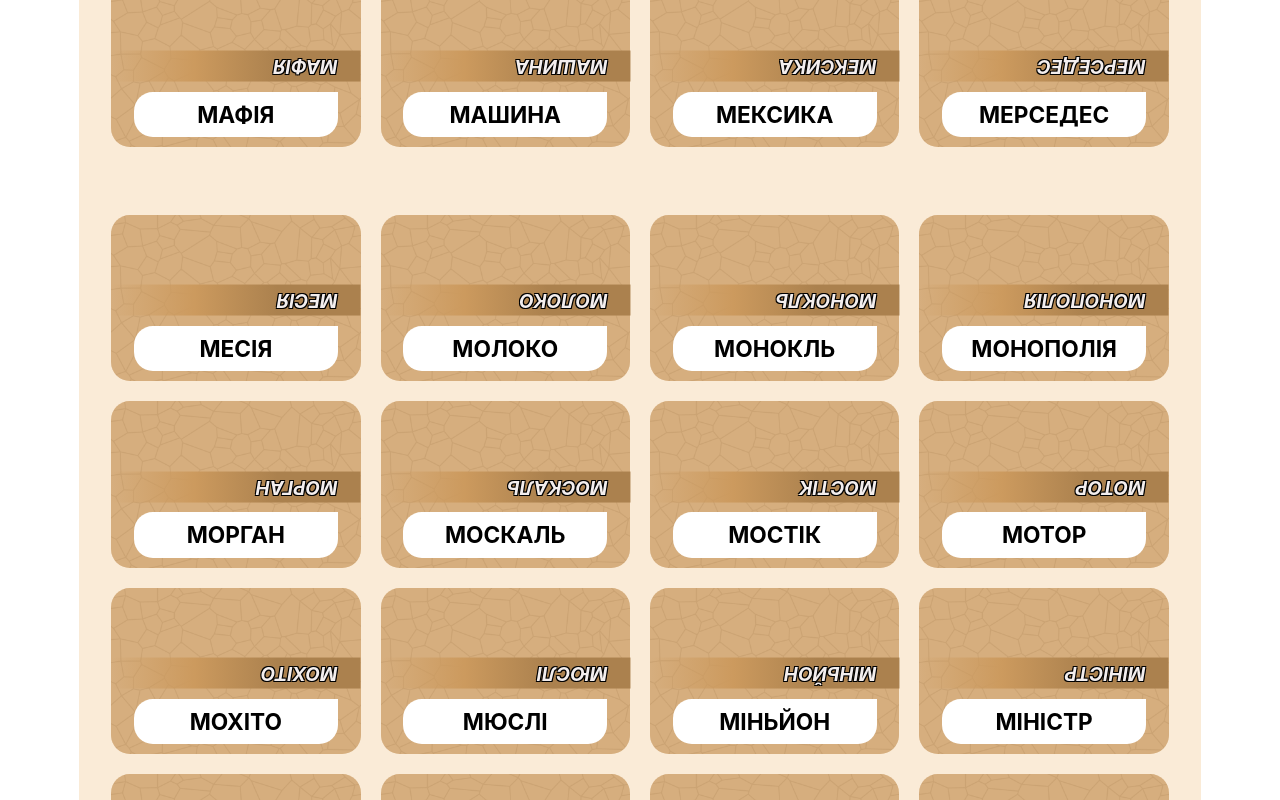
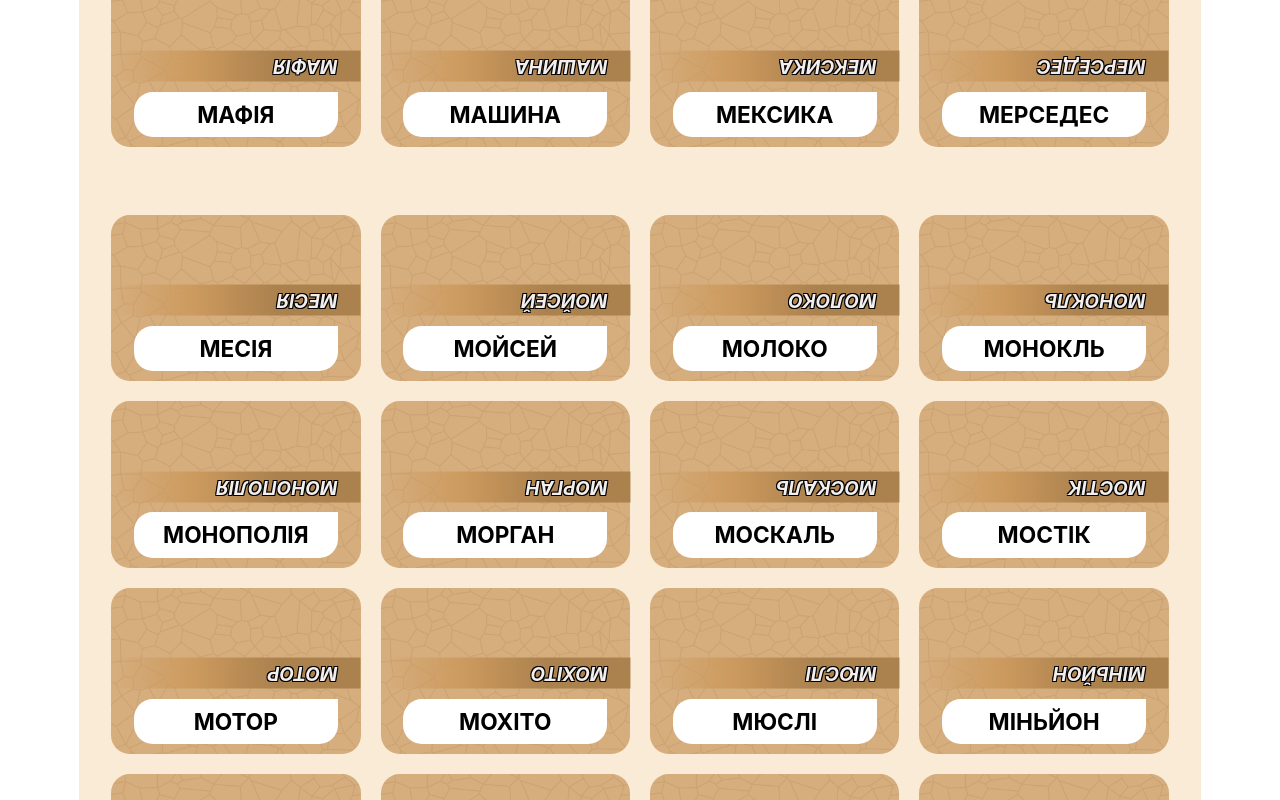
Before and after one commit to DonJuan-DeMarco/codenames2, a React (Create React App) app: page / in a window 1280 px wide. Shown: the part 11200-12000 px from the top of the page. Built offline with nearby package versions, Linux system fonts and the light colour scheme; the HTML template or start-up script is replaced by a standard one.

Commit message:
fix misspel + moysey

```diff
--- a/src/words.js
+++ b/src/words.js
@@ -94,7 +94,7 @@
 	'сквірт',
 	'водоспад',
 	'потік',
-	'смерма',
+	'сперма',
 	'життя',
 	'пуголовок',
 	'цикл',
@@ -422,7 +422,7 @@
 	'фетіш',
 	'домінант',
 	'пасив',
-	'хаб',
+	'мойсей',
 	'півко',
 	'деніелс',
 	'квентін',
```
